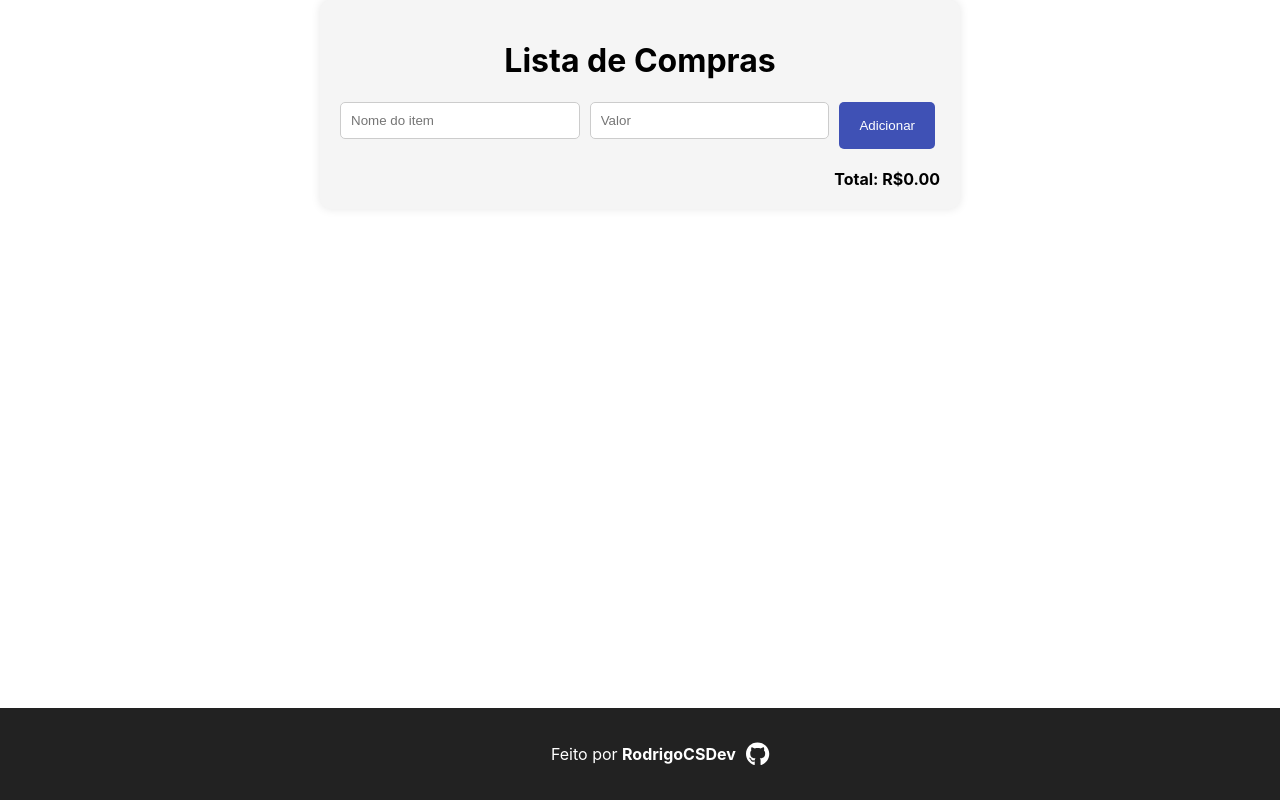
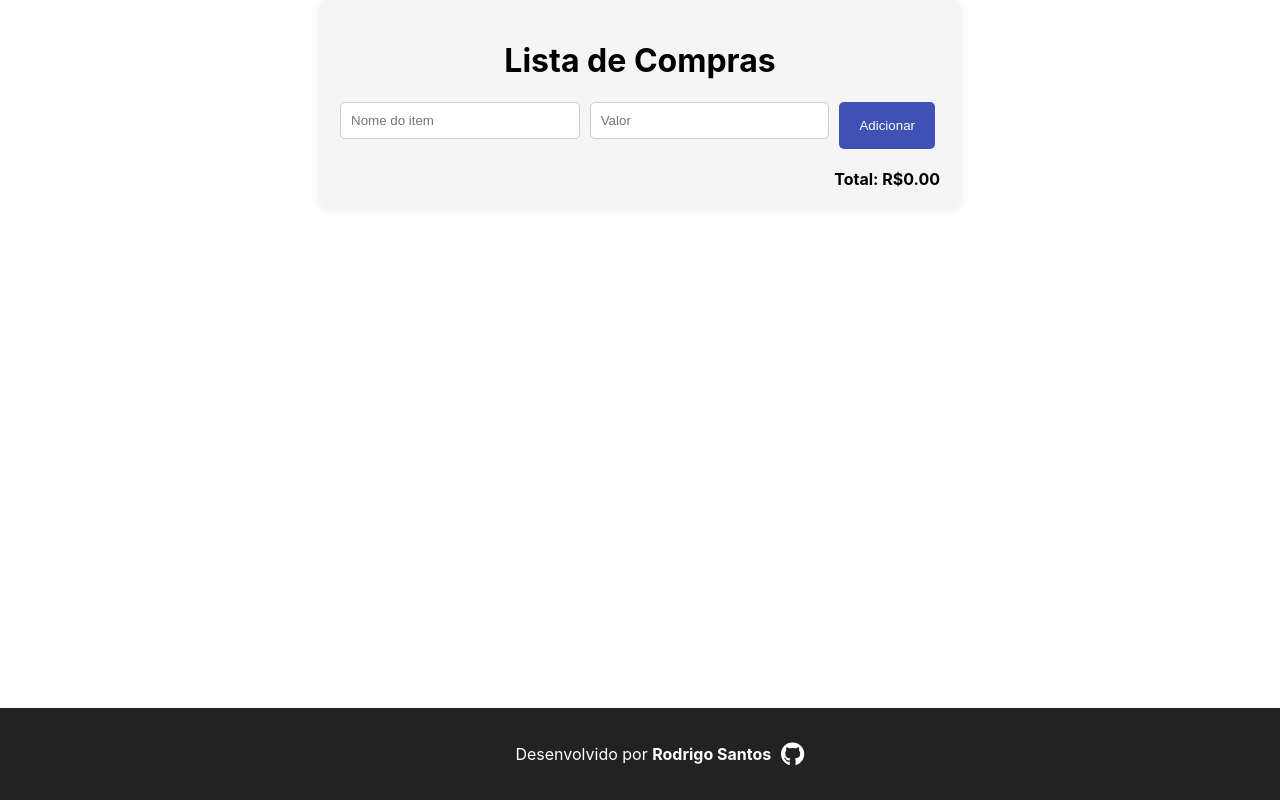
Before and after one commit to rodrigocsdev/compras, a React (Create React App) app: page / in a window 1280 px wide. Built offline with nearby package versions, Linux system fonts and the light colour scheme.

Commit message:
Update Footer.jsx

```diff
--- a/src/components/Footer.jsx
+++ b/src/components/Footer.jsx
@@ -9,9 +9,9 @@ const Footer = () => {
   return (
     <footer className="footer">
       <div className="footer-content">
-        <p className="footer-text">Feito por {' '}
+        <p className="footer-text">Desenvolvido por {' '}
           <a href="https://github.com/rodrigocsdev" target="_blank" rel="noopener noreferrer" className="footer-link">
-            RodrigoCSDev
+            Rodrigo Santos
           </a>
         </p>
         <a href="https://github.com/rodrigocsdev" target="_blank" rel="noopener noreferrer" className="footer-icon">
```
